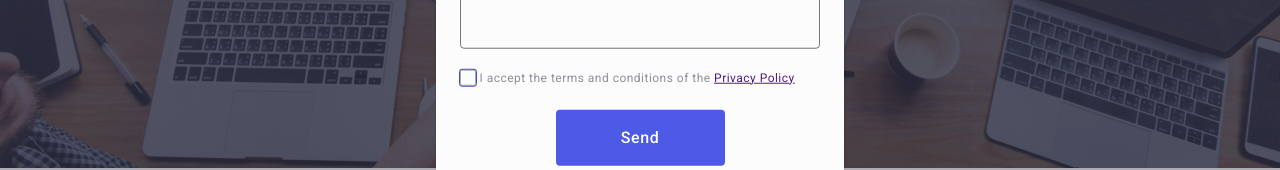
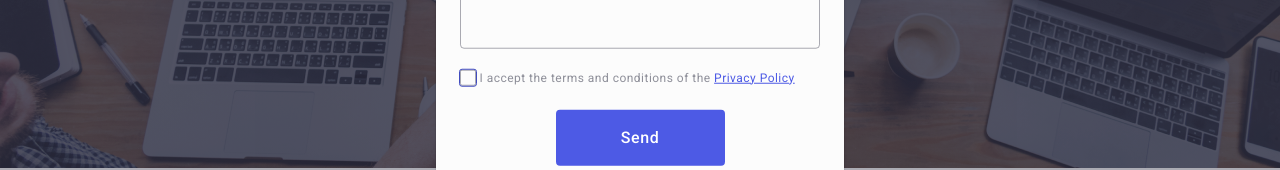
Before and after one commit to BiMia/goit-markup-hw-06, a plain HTML site: page index.html in a window 1280 px wide. Both pictures are taken after a click on the button "Order Service". Shown: the part 505-675 px from the top of the page. Drawn offline with nearby package versions, Linux system fonts and the light colour scheme.

Commit message:
homework6

```diff
--- a/css/style.css
+++ b/css/style.css
@@ -150,7 +150,7 @@ ul {
   line-height: 1.17;
   letter-spacing: 0.04em;
   color: rgba(46, 47, 66, 0.4);
-  border: (1px solid rgba(46, 47, 66, 0.4));
+  border: 1px solid rgba(46, 47, 66, 0.4);
   border-radius: 4px;
   background-color: transparent;
   padding: 8px 16px;
@@ -199,6 +199,10 @@ ul {
 
 .checkbox-input + .checkbox-label .checkbox-span {
   outline: 1px solid #404bbf;
+}
+
+.checkbox-link {
+  color: #4d5ae5;
 }
 
 .modal-button {
```
